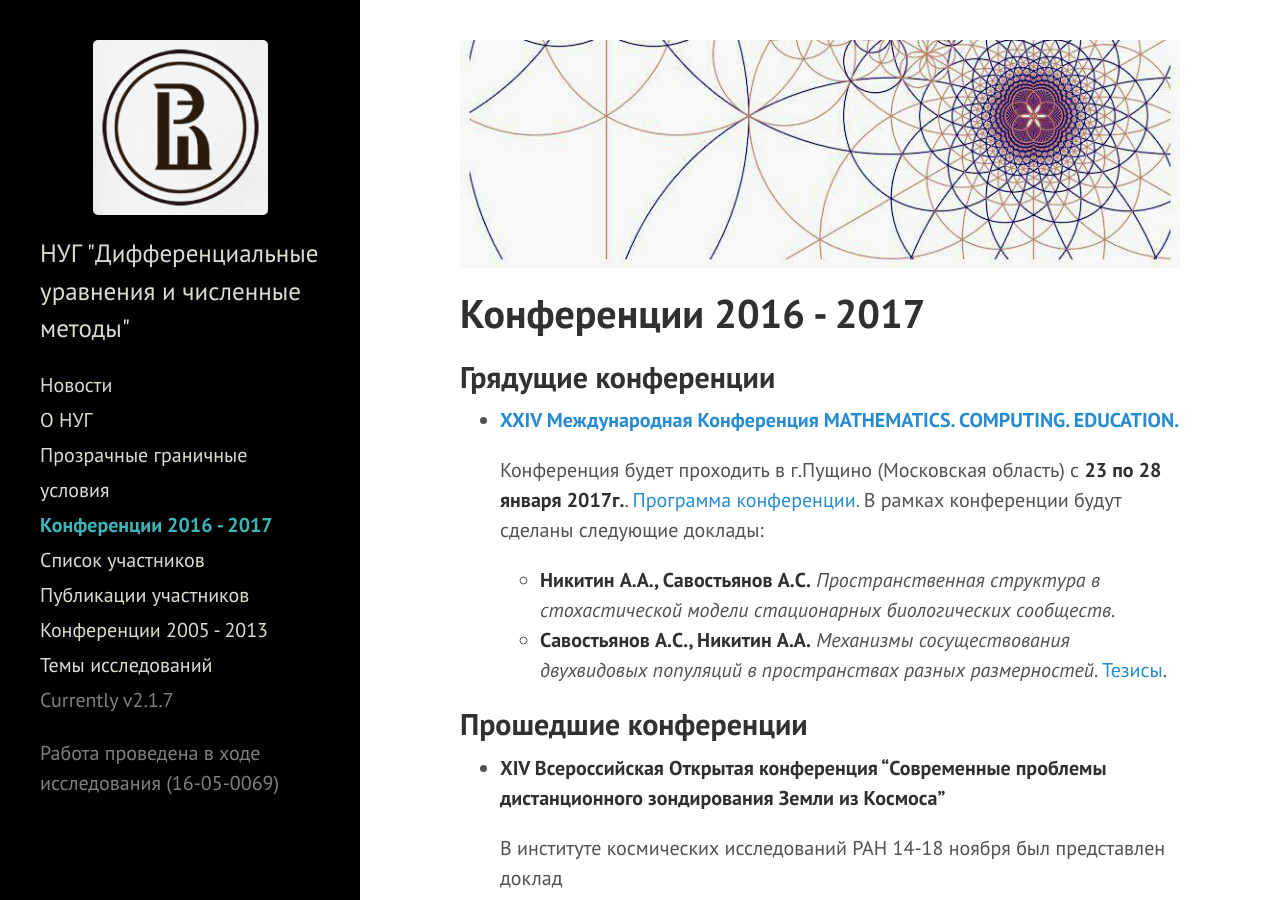
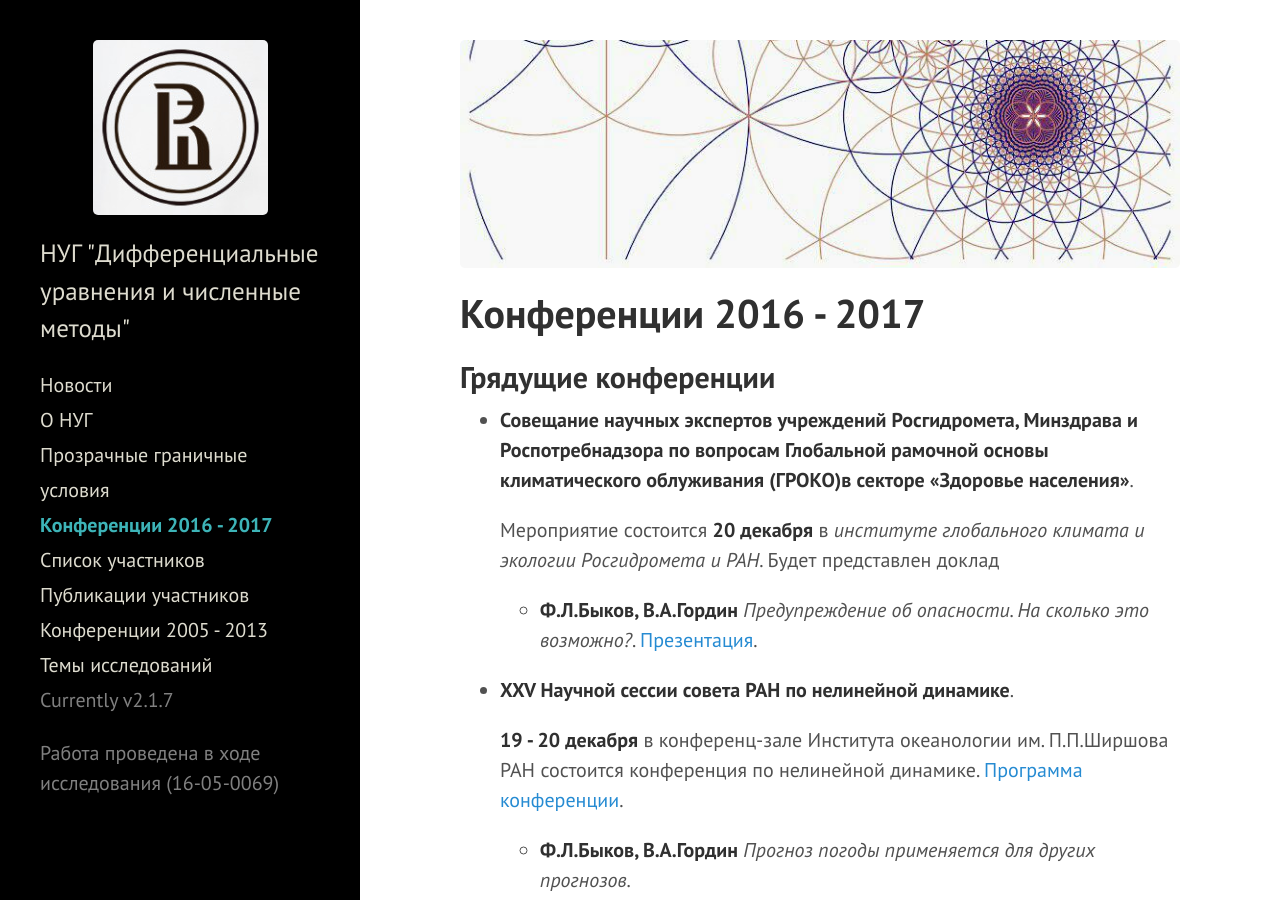
Before and after one commit to hsemmsg/hsemmsg.github.io, a Jekyll site: the page built from conferences.md, in a window 1280 px wide and 900 px high. Built offline with Jekyll 4.4.1, drawn with Linux system fonts in a browser that asks for light colours; comment, search, counter and statistics services are not loaded; some of the changed text lies outside the part shown.

Commit message:
Conference update

```diff
--- a/conferences.md
+++ b/conferences.md
@@ -5,6 +5,19 @@ permalink: schedule/
 ---
 
 ## Грядущие конференции
+
+* **Совещание научных экспертов учреждений Росгидромета, Минздрава и Роспотребнадзора по вопросам Глобальной рамочной основы климатического облуживания (ГРОКО)в секторе «Здоровье населения»**.
+
+	Мероприятие состоится **20 декабря** в _институте глобального климата и экологии Росгидромета и РАН_.
+	Будет представлен доклад
+
+	* **Ф.Л.Быков, В.А.Гордин** _Предупреждение об опасности. На сколько это возможно?_. [Презентация]().
+
+* **XXV Научной сессии совета РАН по нелинейной динамике**.
+
+	**19 - 20 декабря** в конференц-зале Института океанологии им. П.П.Ширшова РАН состоится конференция по нелинейной динамике. [Программа конференции](https://www.dropbox.com/s/kw9ttqo8gr4lsus/Programme-Nonlinear%20Session%202016dec06.pdf?dl=0).
+
+	* **Ф.Л.Быков, В.А.Гордин** _Прогноз погоды применяется для других прогнозов_.
 
 * **[XXIV Международная Конференция MATHEMATICS. COMPUTING. EDUCATION.](http://mce.su/rus/)**
 
```
Also changed, not shown: other parts of conferences.md (+1 -1 lines).
